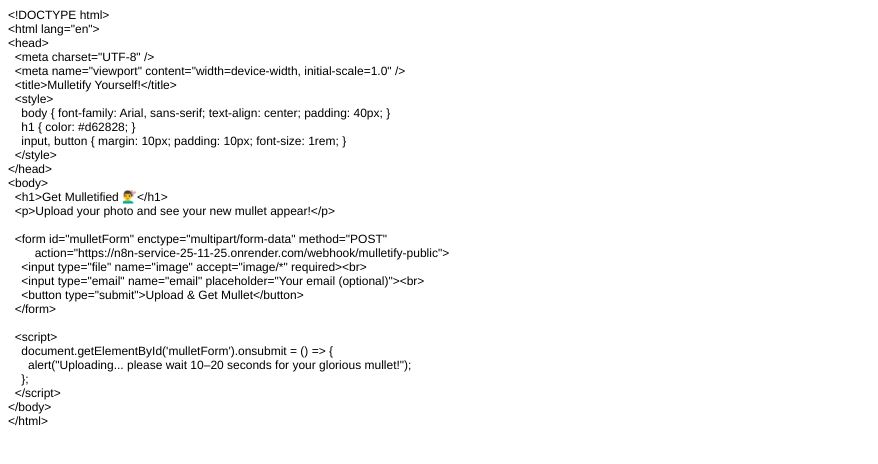
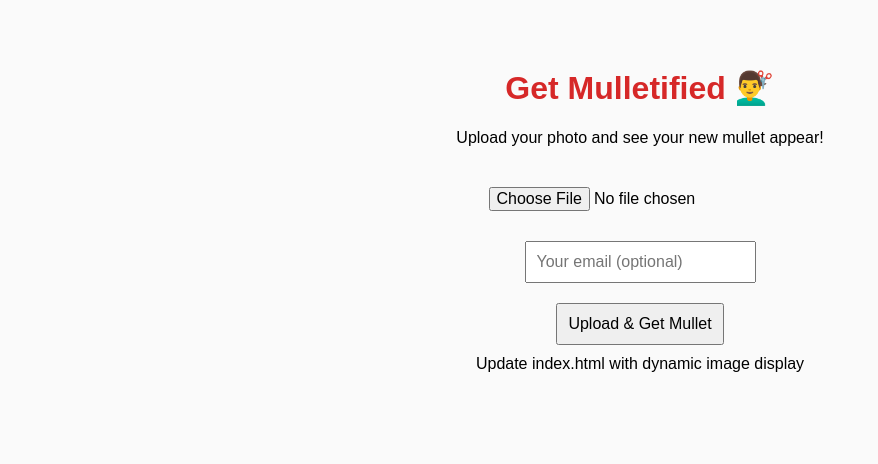
Before and after one commit to mattmbaldwin/mulletify-site, a plain HTML site: page index.html in a window 1280 px wide. Shown: the whole page, without its empty margins (0-878 px from the left). Drawn offline with Linux system fonts and the light colour scheme.

Commit message:
Update index.html

```diff
--- a/index.html
+++ b/index.html
@@ -1,46 +1,74 @@
-<!DOCTYPE html PUBLIC "-//W3C//DTD HTML 4.01//EN" "http://www.w3.org/TR/html4/strict.dtd">
-<html>
+<!DOCTYPE html>
+<html lang="en">
 <head>
-  <meta http-equiv="Content-Type" content="text/html; charset=utf-8">
-  <meta http-equiv="Content-Style-Type" content="text/css">
-  <title></title>
-  <meta name="Generator" content="Cocoa HTML Writer">
-  <meta name="CocoaVersion" content="2685.1">
-  <style type="text/css">
-    p.p1 {margin: 0.0px 0.0px 0.0px 0.0px; font: 12.0px Helvetica}
-    p.p2 {margin: 0.0px 0.0px 0.0px 0.0px; font: 12.0px Helvetica; min-height: 14.0px}
+  <meta charset="UTF-8" />
+  <meta name="viewport" content="width=device-width, initial-scale=1.0" />
+  <title>Mulletify Yourself!</title>
+  <style>
+    body {
+      font-family: Arial, sans-serif;
+      text-align: center;
+      padding: 40px;
+      background: #fafafa;
+    }
+    h1 { color: #d62828; }
+    form { margin-top: 20px; }
+    input, button {
+      margin: 10px;
+      padding: 10px;
+      font-size: 1rem;
+    }
+    img {
+      margin-top: 30px;
+      max-width: 100%;
+      border-radius: 8px;
+      box-shadow: 0 0 10px rgba(0,0,0,0.2);
+    }
   </style>
 </head>
+
 <body>
-<p class="p1">&lt;!DOCTYPE html&gt;</p>
-<p class="p1">&lt;html lang="en"&gt;</p>
-<p class="p1">&lt;head&gt;</p>
-<p class="p1"><span class="Apple-converted-space">  </span>&lt;meta charset="UTF-8" /&gt;</p>
-<p class="p1"><span class="Apple-converted-space">  </span>&lt;meta name="viewport" content="width=device-width, initial-scale=1.0" /&gt;</p>
-<p class="p1"><span class="Apple-converted-space">  </span>&lt;title&gt;Mulletify Yourself!&lt;/title&gt;</p>
-<p class="p1"><span class="Apple-converted-space">  </span>&lt;style&gt;</p>
-<p class="p1"><span class="Apple-converted-space">    </span>body { font-family: Arial, sans-serif; text-align: center; padding: 40px; }</p>
-<p class="p1"><span class="Apple-converted-space">    </span>h1 { color: #d62828; }</p>
-<p class="p1"><span class="Apple-converted-space">    </span>input, button { margin: 10px; padding: 10px; font-size: 1rem; }</p>
-<p class="p1"><span class="Apple-converted-space">  </span>&lt;/style&gt;</p>
-<p class="p1">&lt;/head&gt;</p>
-<p class="p1">&lt;body&gt;</p>
-<p class="p1"><span class="Apple-converted-space">  </span>&lt;h1&gt;Get Mulletified 💇‍♂️&lt;/h1&gt;</p>
-<p class="p1"><span class="Apple-converted-space">  </span>&lt;p&gt;Upload your photo and see your new mullet appear!&lt;/p&gt;</p>
-<p class="p2"><br></p>
-<p class="p1"><span class="Apple-converted-space">  </span>&lt;form id="mulletForm" enctype="multipart/form-data" method="POST"</p>
-<p class="p1"><span class="Apple-converted-space">        </span>action="https://n8n-service-25-11-25.onrender.com/webhook/mulletify-public"&gt;</p>
-<p class="p1"><span class="Apple-converted-space">    </span>&lt;input type="file" name="image" accept="image/*" required&gt;&lt;br&gt;</p>
-<p class="p1"><span class="Apple-converted-space">    </span>&lt;input type="email" name="email" placeholder="Your email (optional)"&gt;&lt;br&gt;</p>
-<p class="p1"><span class="Apple-converted-space">    </span>&lt;button type="submit"&gt;Upload &amp; Get Mullet&lt;/button&gt;</p>
-<p class="p1"><span class="Apple-converted-space">  </span>&lt;/form&gt;</p>
-<p class="p2"><br></p>
-<p class="p1"><span class="Apple-converted-space">  </span>&lt;script&gt;</p>
-<p class="p1"><span class="Apple-converted-space">    </span>document.getElementById('mulletForm').onsubmit = () =&gt; {</p>
-<p class="p1"><span class="Apple-converted-space">      </span>alert("Uploading... please wait 10–20 seconds for your glorious mullet!");</p>
-<p class="p1"><span class="Apple-converted-space">    </span>};</p>
-<p class="p1"><span class="Apple-converted-space">  </span>&lt;/script&gt;</p>
-<p class="p1">&lt;/body&gt;</p>
-<p class="p1">&lt;/html&gt;</p>
+  <h1>Get Mulletified 💇‍♂️</h1>
+  <p>Upload your photo and see your new mullet appear!</p>
+
+  <form id="mulletForm">
+    <input type="file" id="image" name="image" accept="image/*" required><br>
+    <input type="email" name="email" placeholder="Your email (optional)"><br>
+    <button type="submit">Upload & Get Mullet</button>
+  </form>
+
+  <div id="result"></div>
+
+  <script>
+    const form = document.getElementById('mulletForm');
+    const result = document.getElementById('result');
+
+    form.onsubmit = async (e) => {
+      e.preventDefault();
+      result.innerHTML = "<p>Uploading... please wait 10–20 seconds for your glorious mullet!</p>";
+
+      const formData = new FormData(form);
+      try {
+        const res = await fetch("https://n8n-service-25-11-25.onrender.com/webhook/mulletify-public", {
+          method: "POST",
+          body: formData
+        });
+
+        if (!res.ok) throw new Error("Upload failed");
+
+        // Convert the response into a blob (image)
+        const blob = await res.blob();
+        const imgUrl = URL.createObjectURL(blob);
+
+        result.innerHTML = `
+          <h2>Your Mulletified Image:</h2>
+          <img src="${imgUrl}" alt="Mulletified Image" />
+        `;
+      } catch (err) {
+        result.innerHTML = `<p style="color:red;">Error: ${err.message}</p>`;
+      }
+    };
+  </script>
 </body>
 </html>
+Update index.html with dynamic image display
```
